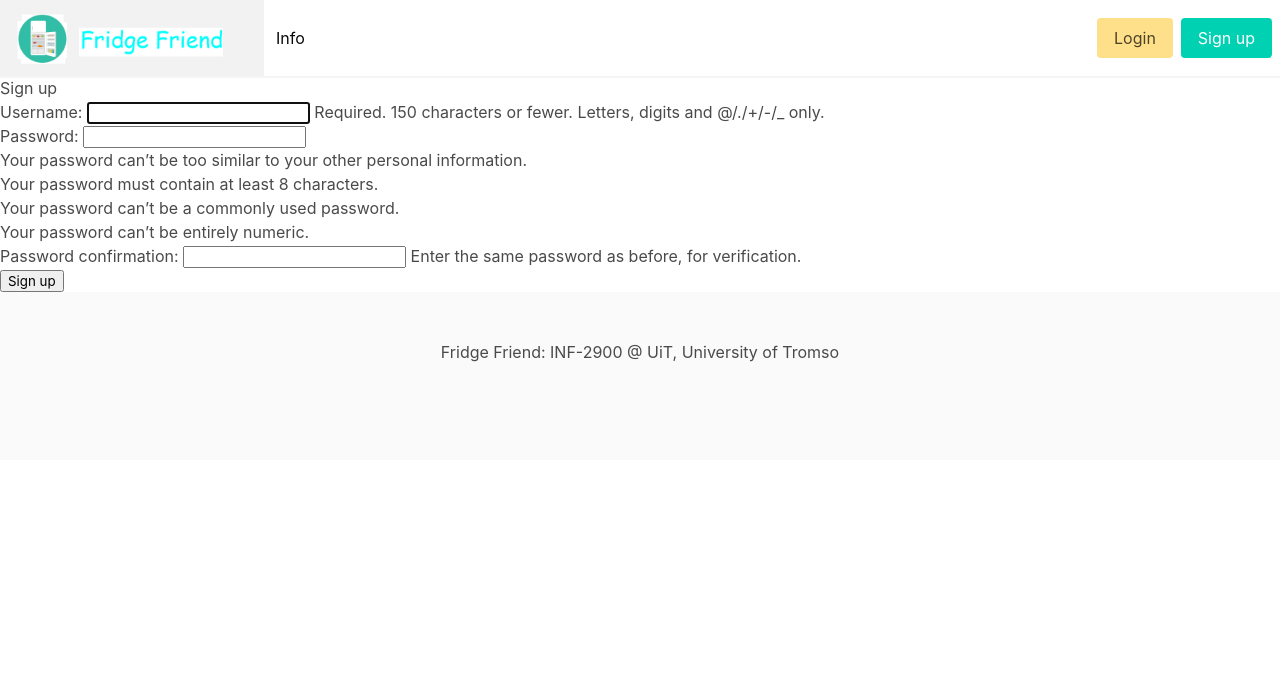
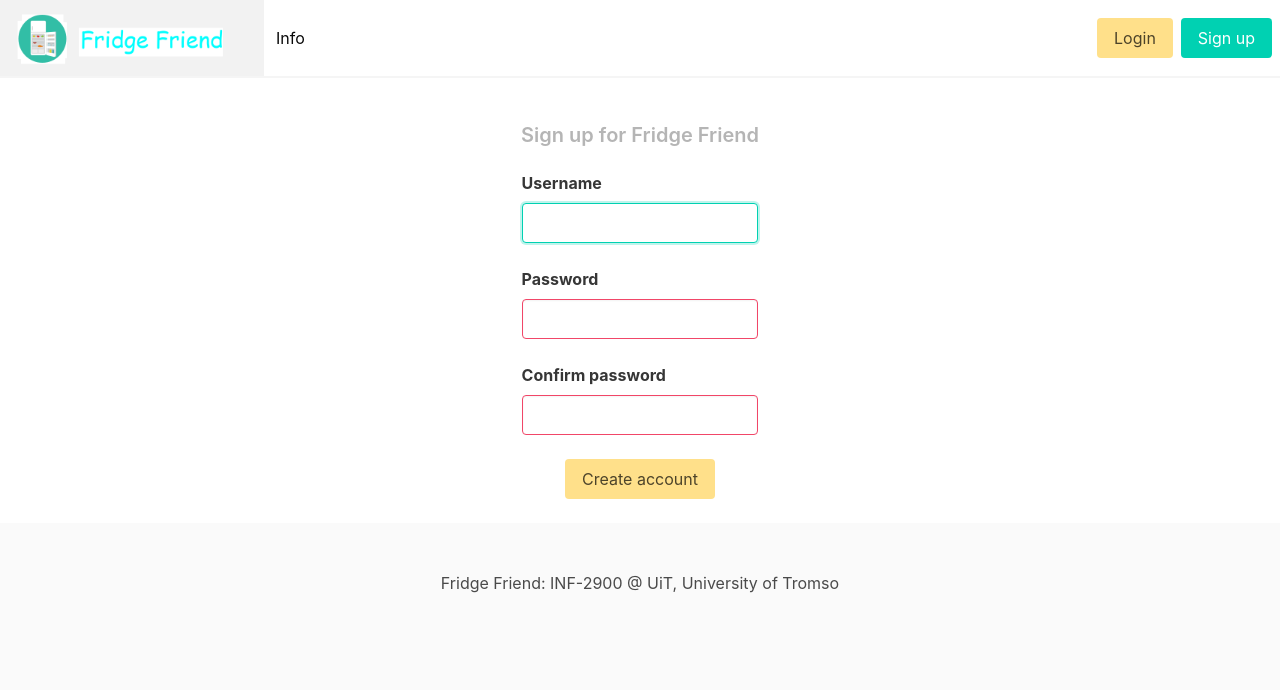
Before and after one commit to HakonVA/2900G6, a Django app: page /signup in a window 1280 px wide. Shown: the top 690 px of the page. Run offline with Django 3.2, Linux system fonts and the light colour scheme.

Commit message:
update on signup page, login_page todo

```diff
--- a/project/templates/pages/signuppage.html
+++ b/project/templates/pages/signuppage.html
@@ -1,10 +1,57 @@
 {% extends "base.html" %}
 
+<!--css_add is used to change the form css-->
+{%load css_add%}
+
+{% block css %}
+    <link rel="stylesheet" href="https://cdn.jsdelivr.net/npm/bulma@0.9.1/css/bulma.min.css">
+{% endblock css %}
+
+
 {% block content %}
-  <h2>Sign up</h2>
+  <div class="columns is-centered">
+    <div class="column is-half has-text-centered mt-6">
+      <h5 class="title is-5 has-text-grey-light">Sign up for Fridge Friend</h5>
+
+    </div>
+  </div>
   <form method="post">
     {% csrf_token %}
-    {{ form.as_p }}
-    <button type="submit" id="submit_signup">Sign up</button>
+
+
+    <!--{{ form.as_p }} -->
+    <div class="columns is-centered">
+      <div class="column is-one-fifth">
+        <div class="field">
+          <label class="label">Username</label>
+            {{form.username|addcss:"input is-primary"}}
+        </div>
+      </div>
+    </div>
+    <!--password 1 and 2 left-->
+    <div class="columns is-centered">
+      <div class="column is-one-fifth">
+        <div class="field">
+          <label class="label">Password</label>
+            {{form.password1|addcss:"input is-danger"}}
+        </div>
+      </div>
+    </div>
+
+    <div class="columns is-centered">
+      <div class="column is-one-fifth">
+        <div class="field">
+          <label class="label">Confirm password</label>
+            {{form.password2|addcss:"input is-danger"}}
+        </div>
+      </div>
+    </div>
+
+    <div class="columns is-centered has-text-centered">
+      <div class="column is-one-fifth mb-5">
+        <a class="button is-warning" type="submit" id="submit_signup">Create account</a>
+      </div>
+    </div>
+
   </form>
 {% endblock %}
--- /dev/null
+++ b/project/user/templatetags/css_add.py
@@ -0,0 +1,6 @@
+from django import template
+register = template.Library()
+
+@register.filter(name='addcss')
+def addcss(field, css):
+    return field.as_widget(attrs={"class":css})
--- a/project/user/views.py
+++ b/project/user/views.py
@@ -4,6 +4,9 @@ from django.contrib.auth import login, logout, authenticate
 from django.contrib.auth.forms import UserCreationForm, AuthenticationForm
 
 # Create your views here.
+
+
+
 
 def loginpage(request):
 
```
Also changed, not shown: project/templates/pages/loginpage.html (+15 -0 lines), project/tests/test_homepage.py (+7 -4 lines).
